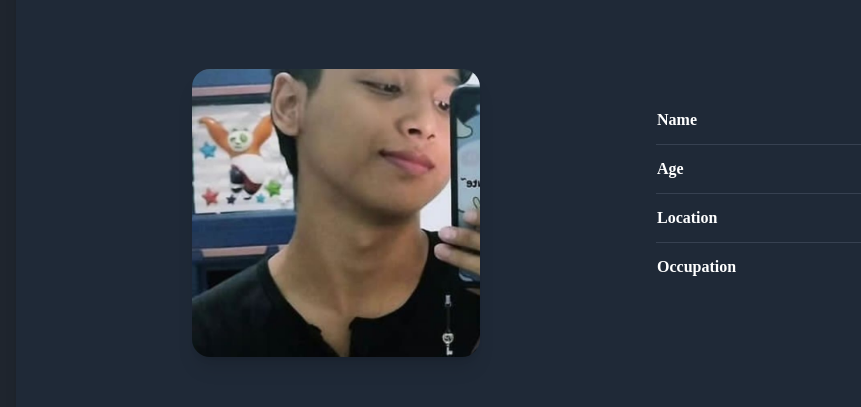
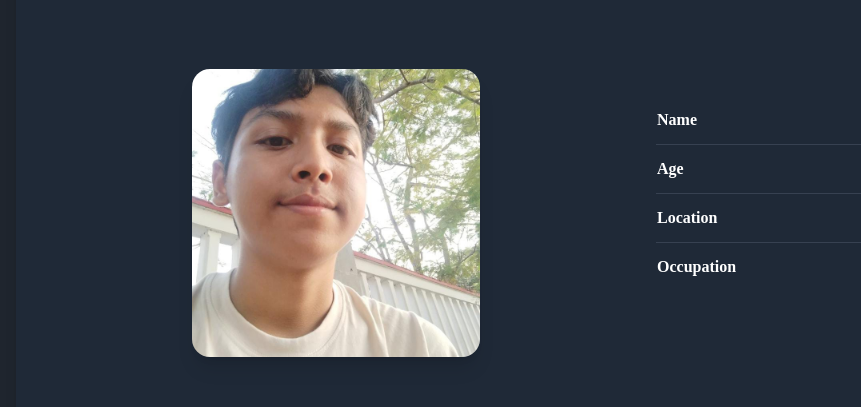
Before and after one commit to briellaYourBae/byb, a website: page biodata.html in a window 1280 px wide. Shown: the part 135-542 px from the top of the page, 0-861 px from the left. Drawn offline with nearby package versions, Linux system fonts and the light colour scheme.

Commit message:
add photo

```diff
--- a/biodata.html
+++ b/biodata.html
@@ -52,7 +52,7 @@
             <div class="grid md:grid-cols-2 gap-8 items-center">
                 <div>
                      <!-- Gambar diperbesar dan tetap berbentuk bulat -->
-                <img src="./img/admin02.jpeg" alt="Briella" class="rounded-3xl scale-75 w-96 h-96 mx-auto object-cover shadow-xl">
+                <img src="./public/img/admin01.jpeg" alt="Briella" class="rounded-3xl scale-75 w-96 h-96 mx-auto object-cover shadow-xl">
                 </div>
 
                 <div>
```
Also changed, not shown: index.html (+1 -1 lines).
